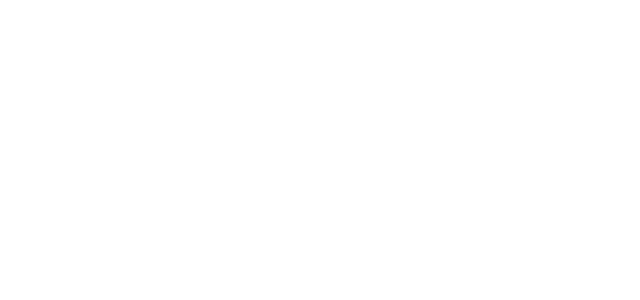
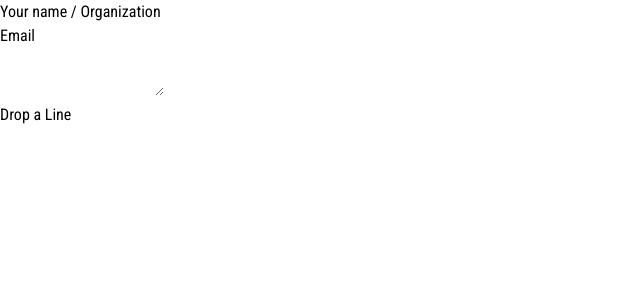
Before and after one commit to JCorts1/portafolio2024, a React (Vite) app in the folder app/javascript/portafolio_front/: page /contact in a window 1280 px wide. Before the commit this address had no page. Shown: the top 300 px of the page, without its empty margins (0-640 px from the left). Built offline with nearby package versions, Linux system fonts and the light colour scheme; a web font is replaced by a local one.

Commit message:
Post contact backend is working

```diff
--- a/app/javascript/portafolio_front/src/App.jsx
+++ b/app/javascript/portafolio_front/src/App.jsx
@@ -1,7 +1,6 @@
 import { BrowserRouter, Routes, Route } from 'react-router-dom'
-import { useState } from 'react'
-import Messages from './components/Messages'
 import Home from './views/Home'
+import Contact from './views/Contact'
 
 import './App.css'
 
@@ -12,6 +11,7 @@
       <BrowserRouter>
         <Routes>
           <Route path='/' element={<Home/>} />
+          <Route path='/contact' element={<Contact/>} />
         </Routes>
       </BrowserRouter>
     </div>
--- a/app/javascript/portafolio_front/src/views/Contact.jsx
+++ b/app/javascript/portafolio_front/src/views/Contact.jsx
@@ -1,9 +1,48 @@
 import React from 'react'
+import axios from 'axios'
+import { useState } from 'react'
 
 const Contact = () => {
+  const [message, setMessage] = useState({
+    name: "",
+    email: "",
+    content: "",
+  });
+
+  function handleSubmit(event) {
+    event.preventDefault();
+    axios
+        .post("http://127.0.0.1:3000/messages", { message: message });
+        render();
+  }
+
   return (
     <div>
-        <h1>Hello</h1>
+        <form onSubmit={handleSubmit}>
+          <div className='name-post'>
+            <label htmlFor="nameMessage">Your name / Organization</label>
+            <input id="nameMessage" onChange={(event)=> {
+            setMessage({...message, name:event.target.value})
+            }} />
+          </div>
+
+          <div className='email-post'>
+            <label htmlFor="emailMessage">Email</label>
+            <input id="emailMessage" onChange={(event)=> {
+              setMessage({...message, email:event.target.value})
+            }}/>
+          </div>
+
+          <div className='content-post'>
+            <textarea onChange={(event) => {
+              setMessage({...message, content:event.target.value})
+            }}></textarea>
+          </div>
+
+          <div className='button-post'>
+            <button type="submit">Drop a Line</button>
+          </div>
+        </form>
     </div>
   )
 }
```
